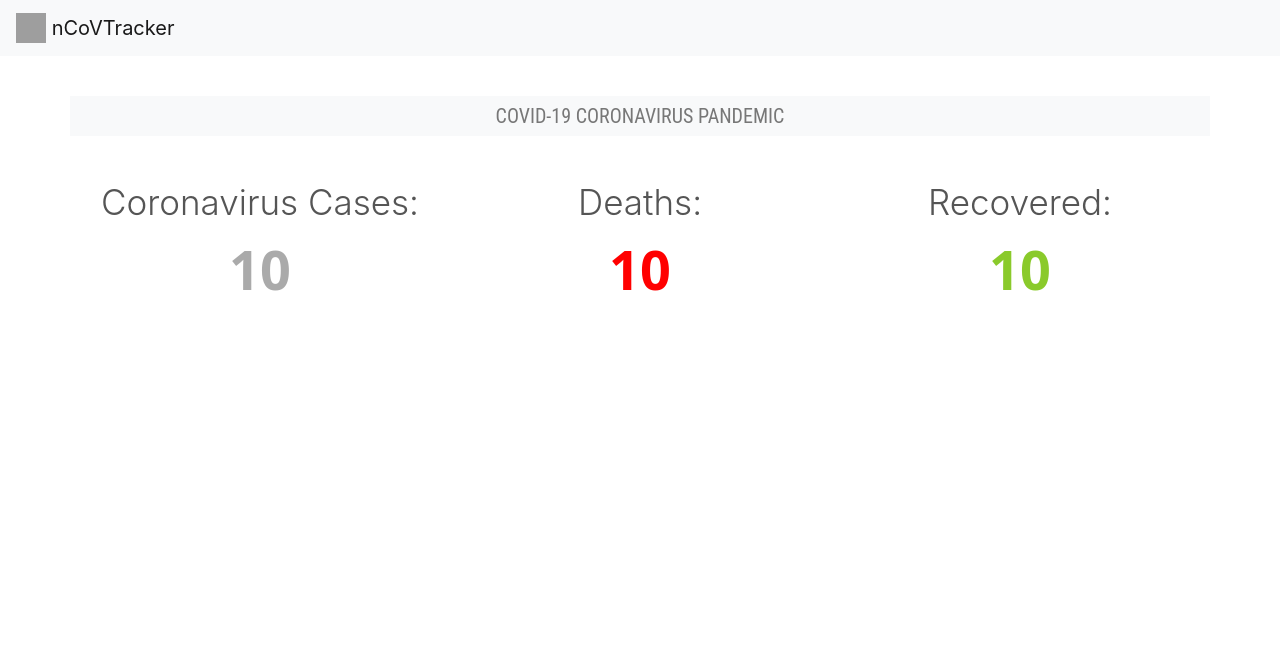
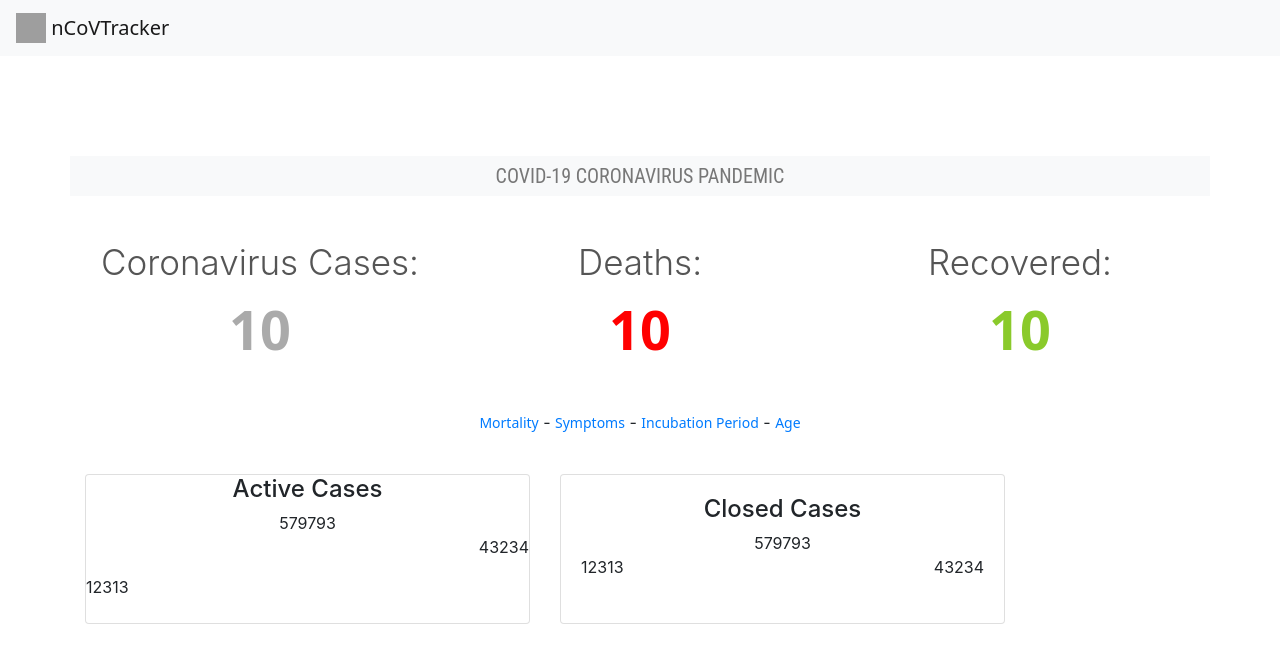
Before and after one commit to UTKx/covidtracker, a Django app: page / in a window 1280 px wide. Shown: the top 663 px of the page. Run offline with Django 3.2, Linux system fonts and the light colour scheme; data comes from the database, SQL or seed files in the repository; both versions use the stored data as it was after the commit; a database or web service that is not in the repository returns one stand-in record (values such as "Sample title"); data that the repository does not hold is empty; some libraries are stand-ins or nearby versions; grey boxes are pictures that could not be loaded.

Commit message:
modified templates/index.

```diff
--- a/covid19/tracker/templates/index.html
+++ b/covid19/tracker/templates/index.html
@@ -23,7 +23,7 @@
 
     <style>
         .my-col {
-            margin-top: 40px;
+            margin-top: 100px;
             text-align: center;
             background-color: #f8f9fa;
             font-size: 20px;
@@ -62,6 +62,25 @@
             color: #AAAAAA;
             font-family: 'Noto Sans', sans-serif;
         }
+
+        .links {
+            margin-top: 40px;
+            text-align: center;
+        }
+
+        a {
+            font-size: 14px;
+            font-family: 'Noto Sans', sans-serif;
+        }
+
+        .info-card {
+            margin-top: 40px;
+        }
+
+        .card {
+            height: 150px;
+        }
+
     </style>
 </head>
 
@@ -112,6 +131,44 @@
         </div>
     </div>
 
+    <div class="container links">
+        <a href="">Mortality</a>
+         -
+        <a href="">Symptoms</a>
+         -
+        <a href="">Incubation Period</a>
+         -
+        <a href="">Age</a>
+    </div>
+
+    <div class="container info-card">
+        <div class="row">
+            <div class="col-md-5">
+                <div class="card">
+                    <div>
+                        <h4 style="text-align: center;">Active Cases</h4>
+                        <div class="row justify-content-center">579793</div>
+                        <div class="row card-text">
+                            <div class="col" style="text-align: left; margin-top: 40px;">12313</div>
+                            <div class="col" style="text-align: right;">43234</div>
+                        </div>
+                    </div>
+                </div>
+            </div>
+            <div class="col-md-5">
+                <div class="card">
+                    <div class="card-body">
+                        <h4 style="text-align: center;">Closed Cases</h4>
+                        <div class="row justify-content-center">579793</div>
+                        <div class="row card-text">
+                            <div class="col" style="text-align: left;">12313</div>
+                            <div class="col" style="text-align: right;">43234</div>
+                        </div>
+                    </div>
+                </div>
+            </div>
+        </div>
+    </div>
 </body>
 
 </html>
```
Also changed, not shown: covid19/db.sqlite3.
